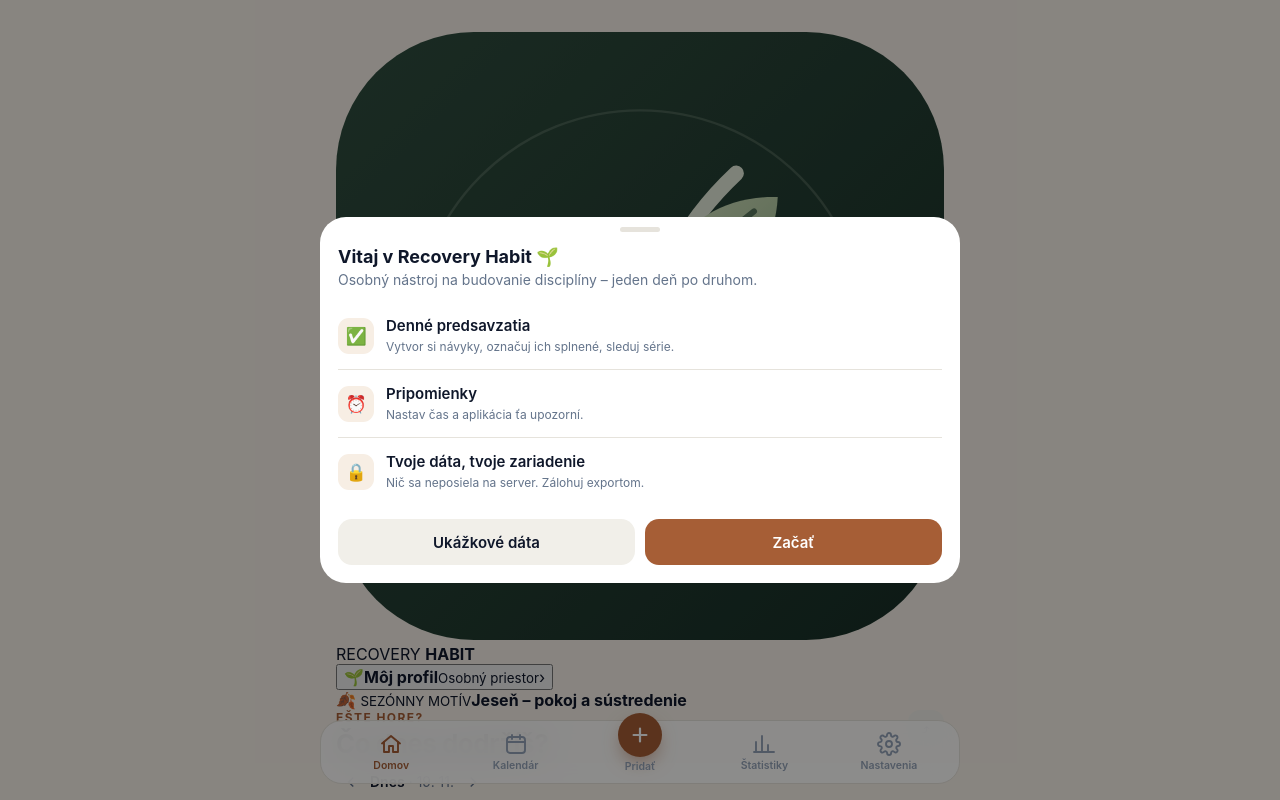
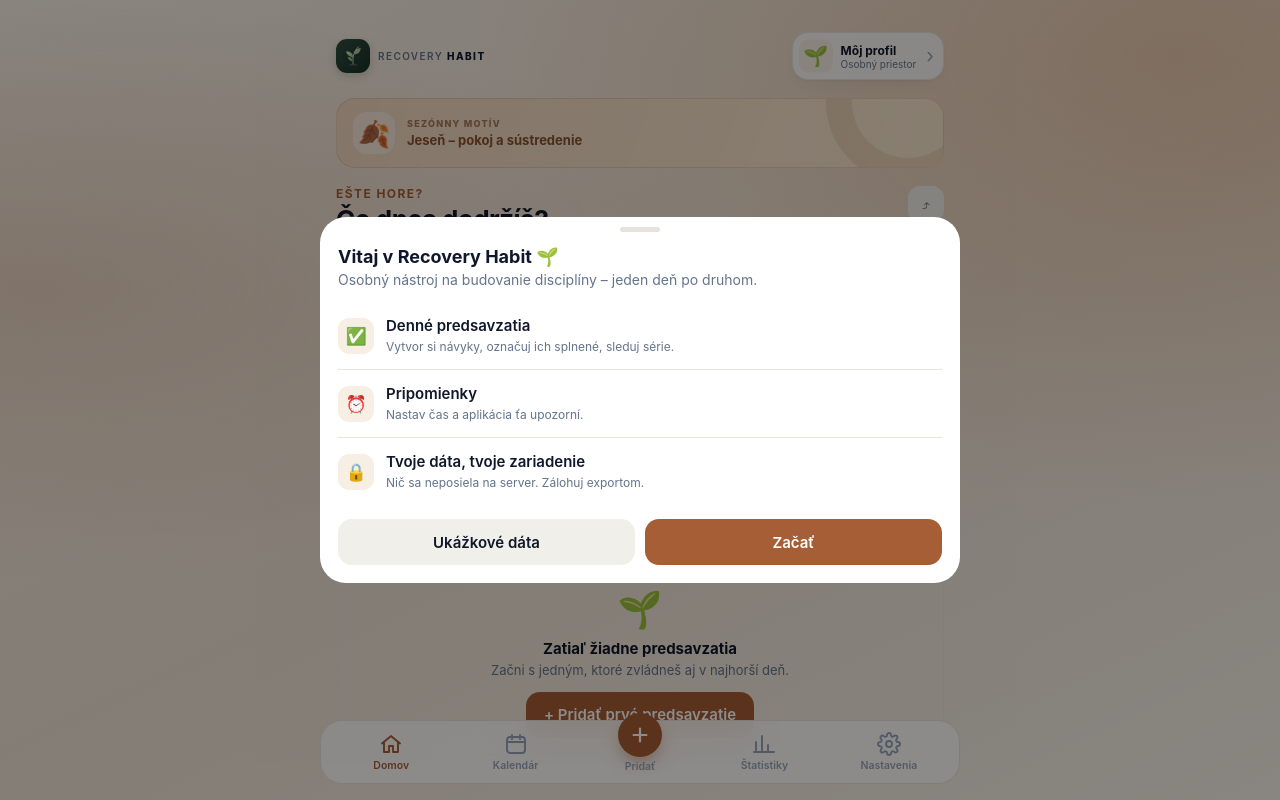
Before and after one commit to jamesprat44-lgtm/recovery-habit, a plain HTML site: page index.html in a window 1280 px wide. Shown: the top 800 px of the page. Drawn offline with Linux system fonts and the light colour scheme.

Commit message:
Polish seasonal backgrounds, visible profile and branding

```diff
--- a/app.css
+++ b/app.css
@@ -283,3 +283,42 @@ html[data-theme="dark"] .tab-add .add-circle { color: #052321; }
 .oneoff-emoji { font-size:19px; }
 .oneoff-name { flex:1; min-width:0; font-size:14px; font-weight:600; }
 .oneoff-item small { color:var(--muted); font-size:11px; }
+
+
+/* Recovery Habit – výraznejšie sezónne prostredia a viditeľný profil */
+html, body { min-height:100%; }
+body { background:var(--bg); transition:background .35s ease,color .25s ease; }
+html[data-season="spring"] body { background:radial-gradient(ellipse at 8% 4%,rgba(174,205,157,.42),transparent 43%),radial-gradient(ellipse at 96% 28%,rgba(226,213,177,.32),transparent 38%),linear-gradient(155deg,#f4f7ed 0%,#e9f0e3 52%,#f8f5ed 100%); }
+html[data-season="summer"] body { background:radial-gradient(ellipse at 92% 4%,rgba(116,190,166,.38),transparent 43%),radial-gradient(ellipse at 4% 35%,rgba(241,218,145,.28),transparent 40%),linear-gradient(155deg,#eef7ed 0%,#e2f0e7 55%,#f6f6e9 100%); }
+html[data-season="autumn"] body { background:radial-gradient(ellipse at 92% 7%,rgba(210,143,91,.34),transparent 43%),radial-gradient(ellipse at 2% 36%,rgba(191,126,83,.22),transparent 40%),linear-gradient(155deg,#f8f0e5 0%,#f0e3d5 54%,#f8f2e9 100%); }
+html[data-season="winter"] body { background:radial-gradient(ellipse at 92% 5%,rgba(143,180,204,.38),transparent 43%),radial-gradient(ellipse at 4% 38%,rgba(195,215,225,.35),transparent 42%),linear-gradient(155deg,#f0f5f7 0%,#e4edf2 54%,#f5f6f6 100%); }
+html[data-theme="dark"][data-season="spring"] body { background:radial-gradient(ellipse at 90% 5%,rgba(91,128,83,.25),transparent 45%),linear-gradient(155deg,#101a14,#14221a 58%,#101914); }
+html[data-theme="dark"][data-season="summer"] body { background:radial-gradient(ellipse at 90% 5%,rgba(44,132,112,.28),transparent 45%),linear-gradient(155deg,#0d1917,#122521 58%,#101b19); }
+html[data-theme="dark"][data-season="autumn"] body { background:radial-gradient(ellipse at 90% 5%,rgba(165,94,54,.28),transparent 45%),linear-gradient(155deg,#1b1511,#241b15 58%,#171512); }
+html[data-theme="dark"][data-season="winter"] body { background:radial-gradient(ellipse at 90% 5%,rgba(84,117,140,.3),transparent 45%),linear-gradient(155deg,#10171d,#17232c 58%,#111920); }
+.app { background:transparent; }
+.card { background:color-mix(in srgb,var(--card) 91%,transparent); backdrop-filter:blur(12px); -webkit-backdrop-filter:blur(12px); }
+.brand-row { display:flex; align-items:center; justify-content:space-between; gap:10px; margin-bottom:18px; }
+.brand-lockup { display:flex; align-items:center; gap:8px; color:var(--muted); font-size:10px; letter-spacing:.14em; font-weight:600; white-space:nowrap; }
+.brand-lockup b { color:var(--text); font-weight:800; }
+.brand-mark { width:34px; height:34px; border-radius:11px; box-shadow:0 3px 10px rgba(20,45,32,.18); }
+.profile-pill { display:flex; align-items:center; gap:8px; max-width:66%; min-width:0; border:1px solid var(--border); background:color-mix(in srgb,var(--card) 84%,transparent); border-radius:16px; padding:6px 9px 6px 6px; text-align:left; box-shadow:var(--shadow); }
+.profile-pill-avatar { width:34px; height:34px; flex:0 0 34px; border-radius:11px; display:grid; place-items:center; background:var(--brand-soft); font-size:20px; }
+.profile-pill span:nth-child(2) { display:flex; flex-direction:column; min-width:0; }
+.profile-pill b { font-size:12px; overflow:hidden; text-overflow:ellipsis; white-space:nowrap; max-width:125px; }
+.profile-pill small { color:var(--muted); font-size:10px; }
+.profile-chevron { color:var(--faint); font-size:20px; margin-left:2px; }
+.season-banner { display:flex; align-items:center; gap:12px; padding:13px 16px; margin-bottom:18px; border:1px solid color-mix(in srgb,var(--brand) 18%,transparent); border-radius:19px; overflow:hidden; position:relative; }
+.season-banner:after { content:""; position:absolute; width:112px; height:112px; border:1px solid currentColor; border-radius:50%; right:-22px; top:-54px; opacity:.12; box-shadow:0 0 0 12px currentColor,0 0 0 25px currentColor; }
+.season-banner small { display:block; font-size:9px; letter-spacing:.14em; font-weight:800; opacity:.72; margin-bottom:3px; }
+.season-banner b { display:block; font-size:13px; font-weight:700; }
+.season-symbol { font-size:26px; width:42px; height:42px; border-radius:14px; display:grid; place-items:center; background:rgba(255,255,255,.42); }
+.season-spring { color:#526f50; background:linear-gradient(110deg,rgba(220,236,207,.94),rgba(242,241,222,.84)); }
+.season-summer { color:#28685e; background:linear-gradient(110deg,rgba(200,232,215,.96),rgba(244,235,194,.86)); }
+.season-autumn { color:#89512f; background:linear-gradient(110deg,rgba(242,215,190,.96),rgba(249,232,207,.88)); }
+.season-winter { color:#46677c; background:linear-gradient(110deg,rgba(211,228,238,.96),rgba(235,240,242,.9)); }
+html[data-theme="dark"] .season-spring { color:#c2d8b6; background:linear-gradient(110deg,rgba(49,77,48,.92),rgba(36,55,40,.9)); }
+html[data-theme="dark"] .season-summer { color:#a7dacc; background:linear-gradient(110deg,rgba(30,78,67,.94),rgba(37,65,53,.9)); }
+html[data-theme="dark"] .season-autumn { color:#edbd91; background:linear-gradient(110deg,rgba(91,53,34,.94),rgba(67,48,34,.9)); }
+html[data-theme="dark"] .season-winter { color:#bad3e1; background:linear-gradient(110deg,rgba(39,65,82,.94),rgba(35,51,64,.9)); }
+@media(max-width:360px) { .brand-lockup { font-size:9px; gap:5px; } .brand-mark { width:30px;height:30px; } .profile-pill { gap:6px; padding-right:6px; } .profile-pill b { max-width:85px; } }
```
